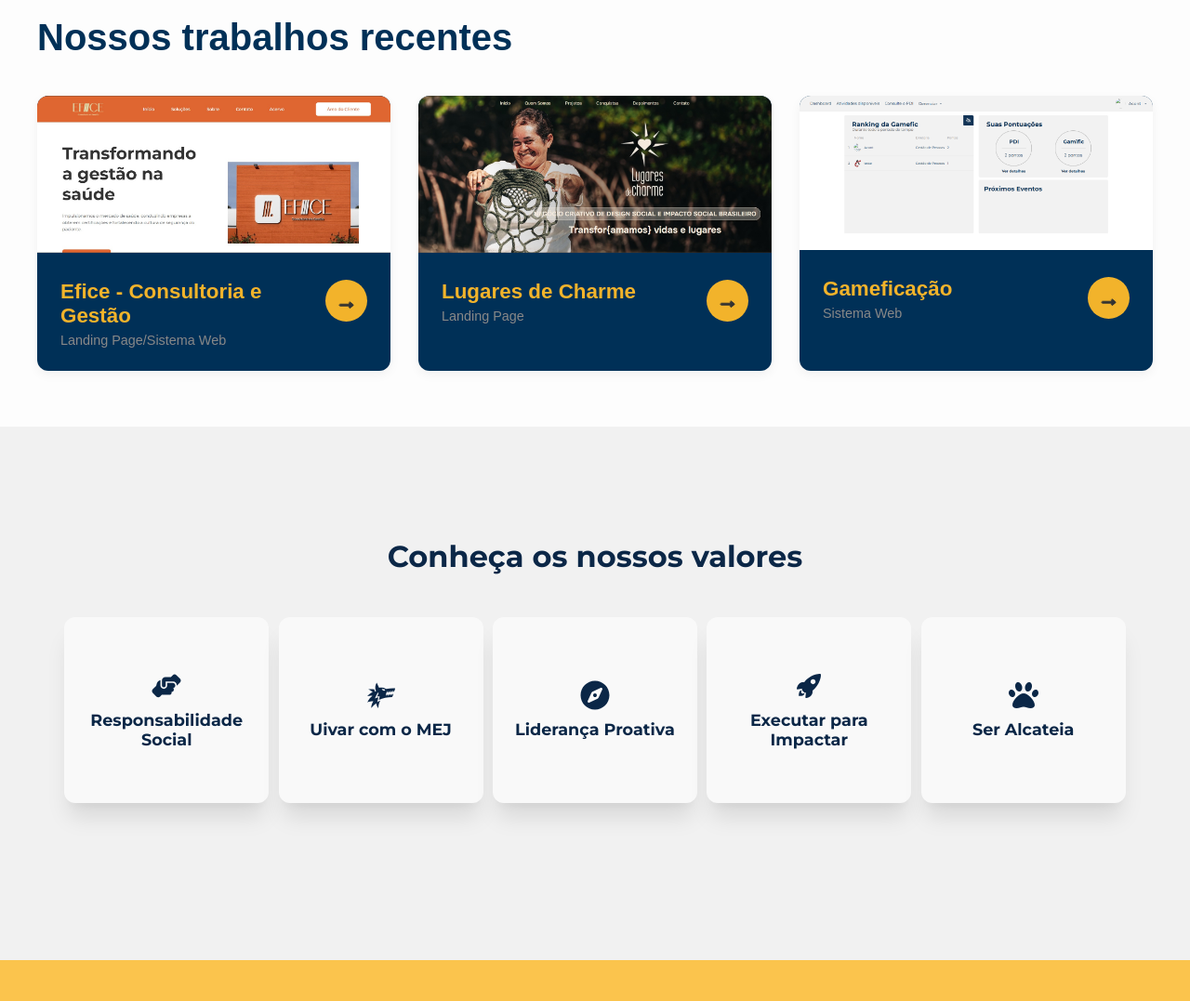
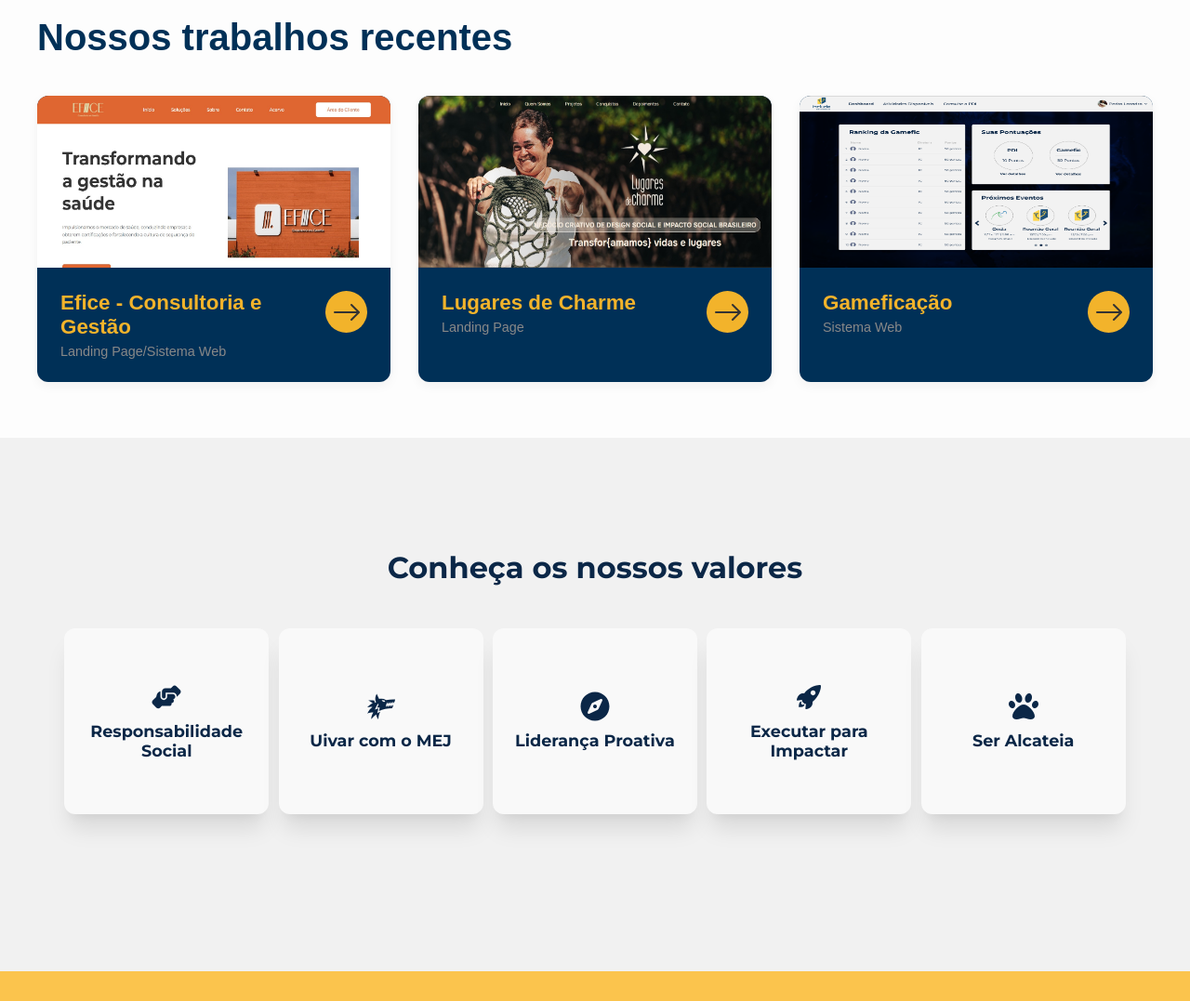
Before and after one commit to Jamykson/Site-Include, a React (Vite) app in the folder site-include/: page / in a window 1280 px wide. Shown: the part 2457-3534 px from the top of the page at 93% size. Built offline with nearby package versions, Linux system fonts and the light colour scheme.

Commit message:
DesignDeProjetos

```diff
--- a/site-include/src/components/CardProjeto.jsx
+++ b/site-include/src/components/CardProjeto.jsx
@@ -1,5 +1,8 @@
 import React from 'react';
 import '../css/CardProjeto.css'; // Importa o novo CSS específico do card
+
+// 1. ▼▼▼ IMPORTAR O ÍCONE AQUI ▼▼▼
+import { BsArrowRight } from "react-icons/bs";
 
 function CardProjeto({ imagemUrl, imagemAlt, titulo, categoria, link }) {
   return (
@@ -20,7 +23,8 @@ function CardProjeto({ imagemUrl, imagemAlt, titulo, categoria, link }) {
           target="_blank"
           rel="noopener noreferrer"
         >
-          &rarr;
+          {/* 2. ▼▼▼ ÍCONE SUBSTITUI A SETA AQUI ▼▼▼ */}
+          <BsArrowRight />
         </a>
       </div>
     </article>
--- a/site-include/src/css/CardProjeto.css
+++ b/site-include/src/css/CardProjeto.css
@@ -14,12 +14,15 @@
 
 .projeto-card .projeto-imagem {
   width: 100%;
+  height: 185px;
   overflow: hidden;
 }
 
 .projeto-card .projeto-imagem img {
   width: 100%;
-  height: auto;
+  height: 100%; /* <--- Ocupa 100% da altura do contêiner fixo */
+  object-fit: cover; /* <--- ISSO É O QUE FAZ CORTAR O EXCESSO */
+  display: block;   /* Boa prática */
 }
 
 /* Informações abaixo da imagem */
@@ -54,13 +57,8 @@
   background-color: #F2B32B;
   color: #333;
   text-decoration: none;
-  font-size: 1.5rem;
+  font-size: 2.0rem;
   font-weight: bold;
-  text-shadow:
-    1px 0 0 currentColor,   /* Sombra para a direita */
-    -1px 0 0 currentColor,  /* Sombra para a esquerda */
-    0 1px 0 currentColor,   /* Sombra para baixo */
-    0 -1px 0 currentColor;  /* Sombra para cima */
   transition: background-color 0.3s ease, color 0.3s ease;
   flex-shrink: 0;
 }
```
Also changed, not shown: site-include/src/assets/EficePrint.jpeg, site-include/src/assets/GameficPrint.png. Lines whose indentation alone changed are shown as unchanged.
